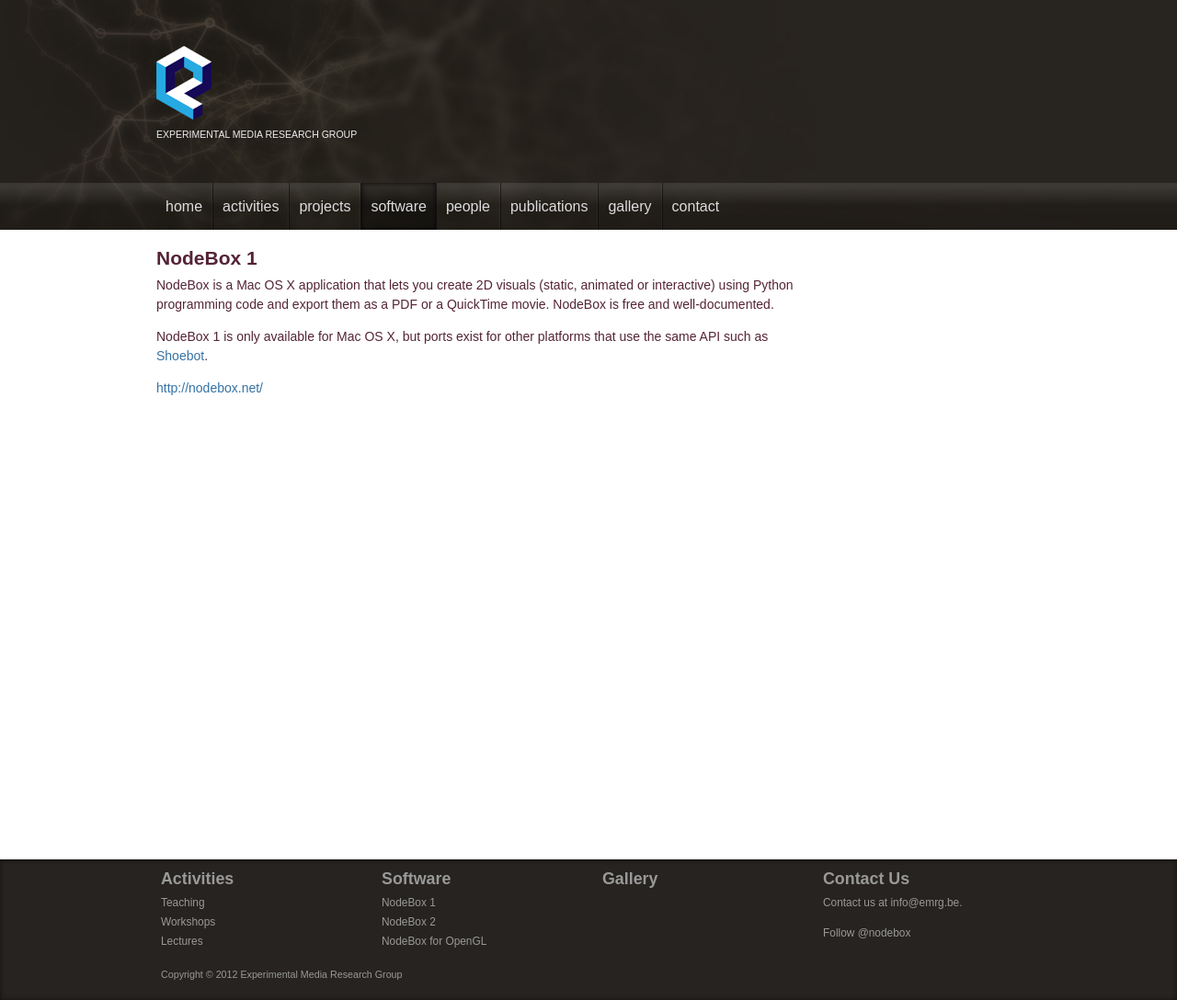
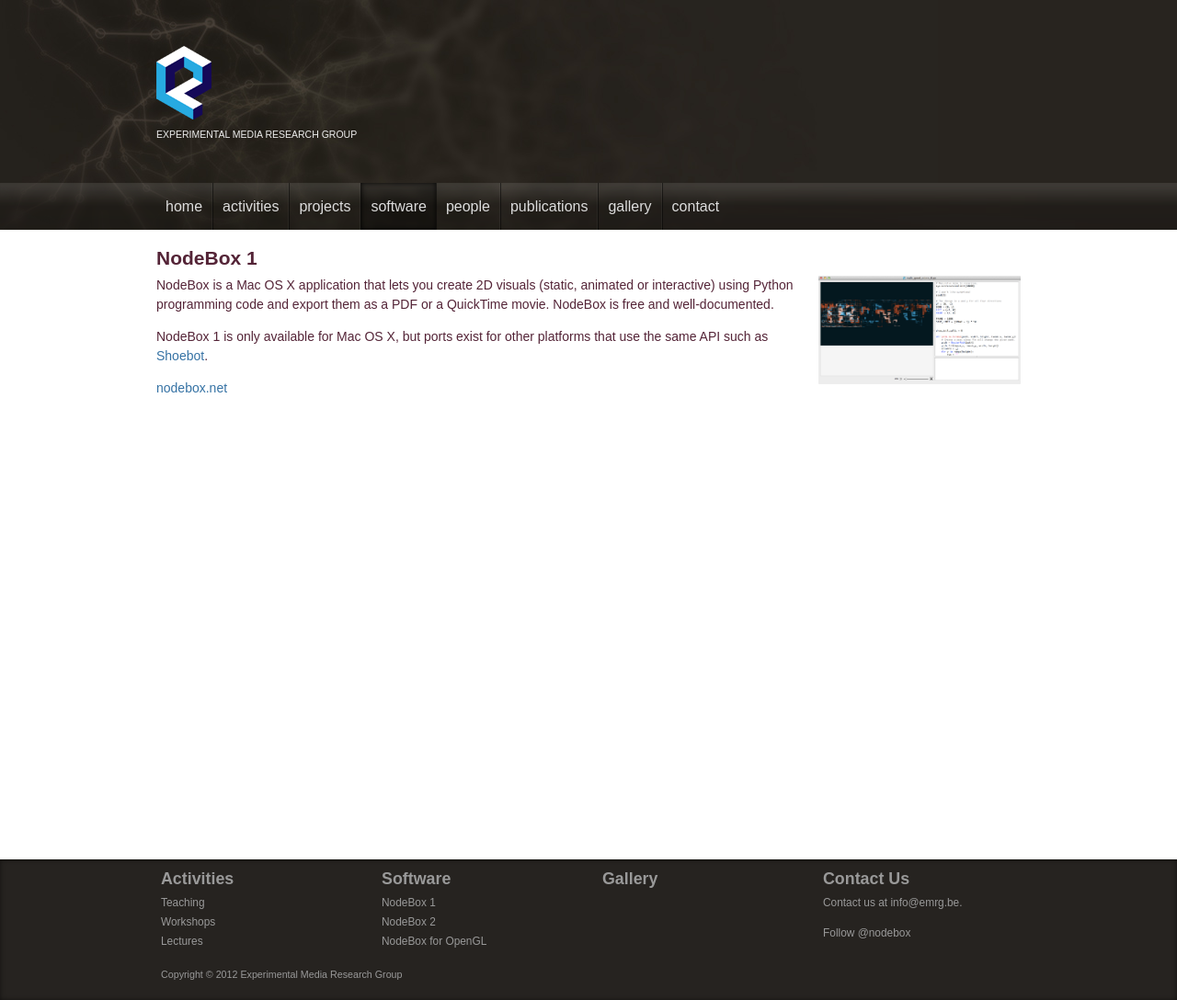
Before and after one commit to nodebox/emrg.be, a Jekyll site: the page built from software/nodebox-1.md, in a window 1280 px wide. Shown: the whole page at 92% size. Built offline with Jekyll 4.4.1, drawn with Linux system fonts in a browser that asks for light colours; nearby versions of some CDN libraries; comment, search, counter and statistics services are not loaded.

Commit message:
Add NodeBox 1 screenshot.

```diff
--- a/software/nodebox-1.md
+++ b/software/nodebox-1.md
@@ -2,11 +2,13 @@
 layout: default
 section: software
 title: NodeBox 1
+images:
+  - nodebox-1/screenshot.png
 ---
 NodeBox is a Mac OS X application that lets you create 2D visuals (static, animated or interactive) using Python programming code and export them as a PDF or a QuickTime movie. NodeBox is free and well-documented.
 
 NodeBox 1 is only available for Mac OS X, but ports exist for other platforms that use the same API such as [Shoebot][].
 
-<http://nodebox.net/>
+[nodebox.net](http://nodebox.net/)
 
 [shoebot]: http://shoebot.net/
```
Also changed, not shown: media/nodebox-1/screenshot.png (added).
